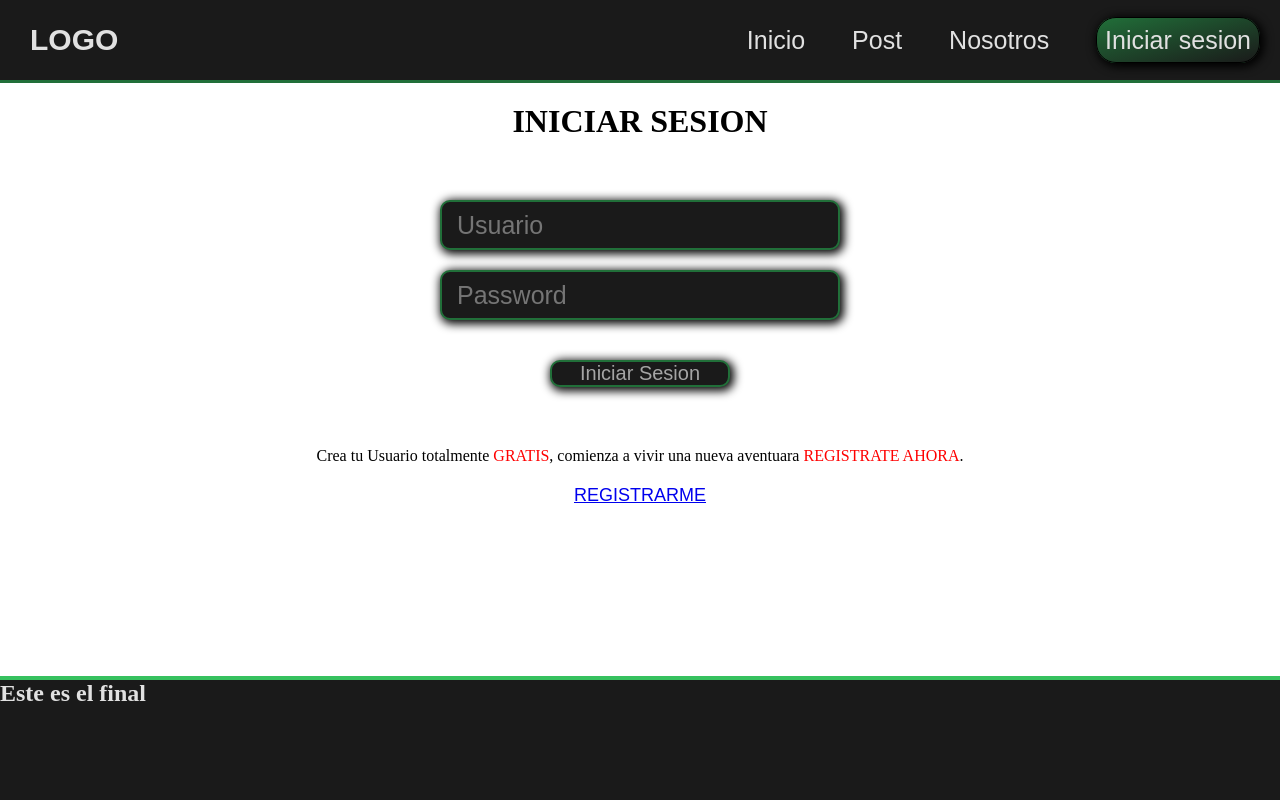
After one commit to cristianprogramador/EntregaFinal-CoderHouse, a Django app: page /iniciosesion/ in a window 1280 px wide. The commit adds this page. Run offline with Django 4.2, Linux system fonts and the light colour scheme.

Commit message:
guarda02/03/2023

```diff
--- a/AppCoder/static/AppCoder/CSS/styles.css
+++ b/AppCoder/static/AppCoder/CSS/styles.css
@@ -47,10 +47,15 @@ header .containerLogo p{
     cursor: pointer;
 }
 /* main */
-main{
+.main{
     width: 100%;
-    height: 75vh;
+    min-height: 75vh;
+
+    border-top: 3px solid rgb(33, 111, 57);
+    border-bottom: 4px solid rgb(54, 193, 95);
 }
+
+
 /* Footer */
 footer{
     width: 100%;
--- a/AppCoder/templates/AppCoder/index.html
+++ b/AppCoder/templates/AppCoder/index.html
@@ -18,15 +18,15 @@
                 <p>LOGO</p>
             </div>
             <div class="containerNav">
-                <a class="navbar" href="{% url 'inicio' %}">Home</a>
-                <a class="navbar" href="#">Profesores</a>
-                <a class="navbar" href="#">About</a>
-                <a class="navbar" href="#"><span>Iniciar sesion</span></a>
+                <a class="navbar" href="{% url 'inicio' %}">Inicio</a>
+                <a class="navbar" href="#">Post</a>
+                <a class="navbar" href="#">Nosotros</a>
+                <a class="navbar" href="{% url 'iniciosesion' %}"><span>Iniciar sesion</span></a>
             </div>
         </nav>
     </header>
 
-    <main>
+    <main class="main">
         {% block contenido %}
 
         {% endblock %}
--- /dev/null
+++ b/AppCoder/templates/AppCoder/iniciosesion.html
@@ -0,0 +1,109 @@
+{% extends "AppCoder/index.html" %}
+{% load static %}
+{% block titulo %}
+INICIO SESION
+{% endblock %}
+
+{% block contenido %}
+    <h1 class="titulo-sesion">INICIAR SESION</h1>
+    <div class="formulario-busqueda">
+        <form action="">
+            {% csrf_token %}
+
+
+            <input type="text" placeholder="Usuario" id="inputBuscador" autocomplete="off">
+            <input class="inputPassword" type="text" placeholder="Password">
+            <input class="btn-inicio" type="submit" value="Iniciar Sesion">
+
+        </form>
+
+
+    </div>
+    <div class="parrafo-sesion">
+        <p>Crea tu Usuario totalmente <span>GRATIS</span>, comienza a vivir una nueva aventuara <span>REGISTRATE AHORA</span>.</p>
+    </div>
+    <div class="btn-registrarme">
+        <a href="{% url 'registro'%}">REGISTRARME</a>
+    </div>
+
+
+
+
+    <style>
+        .titulo-sesion{
+            text-align: center;
+            padding-top: 20px;
+        }
+        .formulario-busqueda{
+            width: 100%;
+            display: flex;
+            justify-content: center;
+            padding-top: 20px;
+        }
+        .formulario-busqueda form{
+            display: flex;
+            flex-direction: column;
+            align-items: center;
+        }
+        .formulario-busqueda form #inputBuscador{
+            width: 400px;
+            height: 50px;
+            font-size: 25px;
+            border-radius: 10px;
+            padding-left: 15px;
+            background: #1a1a1a;
+            border: solid 2px rgb(33, 111, 57);
+            box-shadow: 2px 2px 10px 2px black;
+            color: white;
+            margin-top: 40px;
+        }
+        .inputPassword{
+            width: 400px;
+            height: 50px;
+            font-size: 25px;
+            border-radius: 10px;
+            padding-left: 15px;
+            background: #1a1a1a;
+            border: solid 2px rgb(33, 111, 57);
+            box-shadow: 2px 2px 10px 2px black;
+            color: white;
+            margin-top: 20px;
+            margin-bottom: 20px;
+        }
+        .btn-inicio{
+            width: 45%;
+            font-size: 20px;
+            border-radius: 10px;
+            background: #1a1a1a;
+            border: solid 2px rgb(33, 111, 57);
+            box-shadow: 2px 2px 10px 2px black;
+            color: rgb(165, 165, 165);
+            text-align: center;
+            margin-top: 20px;
+            cursor: pointer;
+            transition: 0.3s;
+        }
+        .btn-inicio:hover{
+            background: rgb(33, 111, 57);
+            color: white;
+            box-shadow: 2px 5px 10px 2px black;
+        }
+        .parrafo-sesion{
+            margin-top: 60px;
+            text-align: center;
+            font-size: 16px;
+        }
+        .parrafo-sesion span{
+            color: red;
+        }
+        .btn-registrarme{
+            text-align: center;
+            padding-top: 20px;
+            font-family: sans-serif,Arial, Helvetica, sans-serif;
+            font-size: 18px;
+        }
+    </style>
+
+
+
+{% endblock %}
--- a/AppCoder/urls.py
+++ b/AppCoder/urls.py
@@ -3,4 +3,6 @@ from .views import *
 
 urlpatterns = [
     path('',inicio, name='inicio'),
+    path('iniciosesion/',iniciosesion, name='iniciosesion'),
+    path('registro/',registro, name='registro'),
 ]
--- a/AppCoder/views.py
+++ b/AppCoder/views.py
@@ -4,3 +4,20 @@ from django.shortcuts import render
 
 def inicio(request):
     return render(request, 'AppCoder/inicio.html')
+
+#def buscar(request):
+    if request.GET['camada']:
+        camada = request.GET['camada']
+        cursos = Curso.objects.filter(camada__icontains = camada)
+        return render(request, 'AppCoder/inicio.html', {'cursos': cursos, 'camada': camada})
+
+    else:
+        respuesta = 'ERROR CAMPO SIN RELLENO'
+
+    return render(request, 'AppCoder/inicio.html', {"respuesta": respuesta})
+
+def iniciosesion(request):
+    return render(request, 'AppCoder/iniciosesion.html')
+
+def registro(request):
+    return render(request, 'AppCoder/registro.html')
```
Also changed, not shown: AppCoder/templates/AppCoder/inicio.html (+41 -2 lines), AppCoder/templates/AppCoder/registro.html (added, +103 -0 lines), AppCoder/static/AppCoder/assets/buscar.png (added), AppCoder/static/AppCoder/assets/icons8-search.svg (added).
